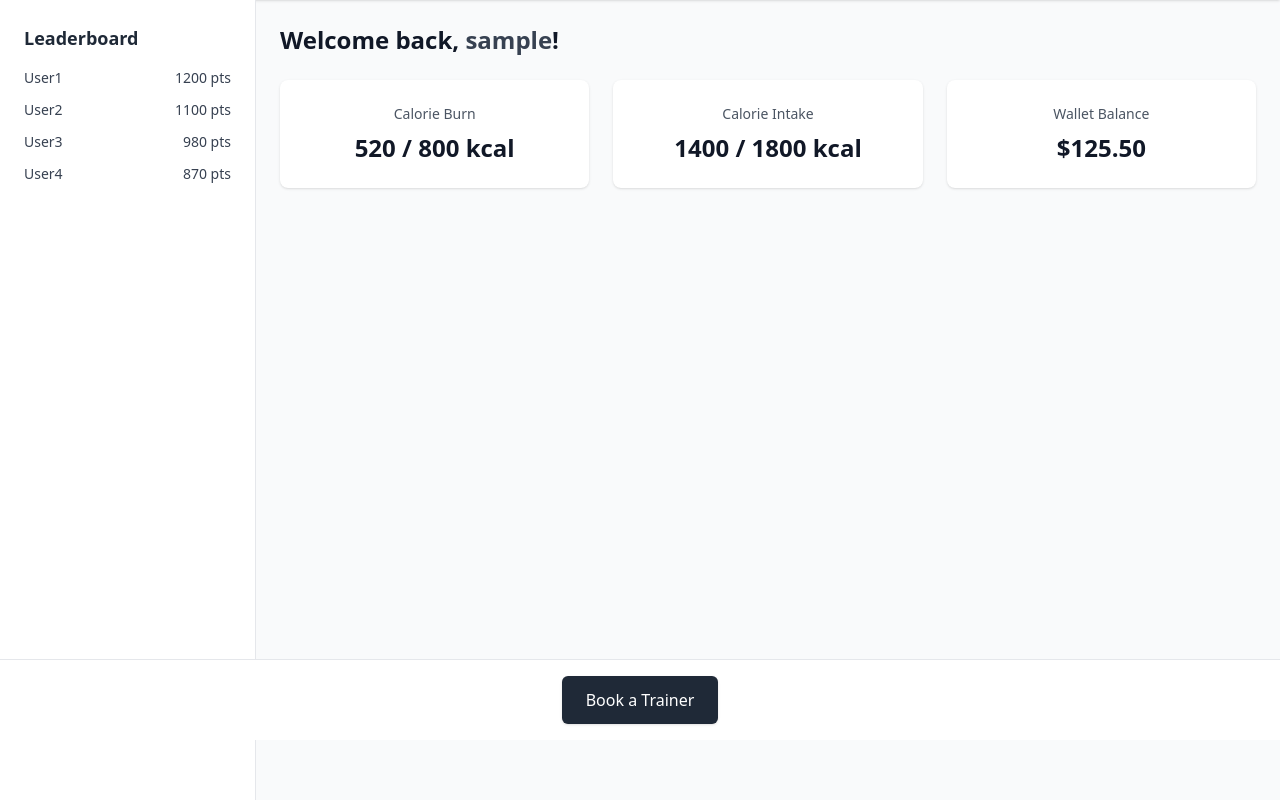
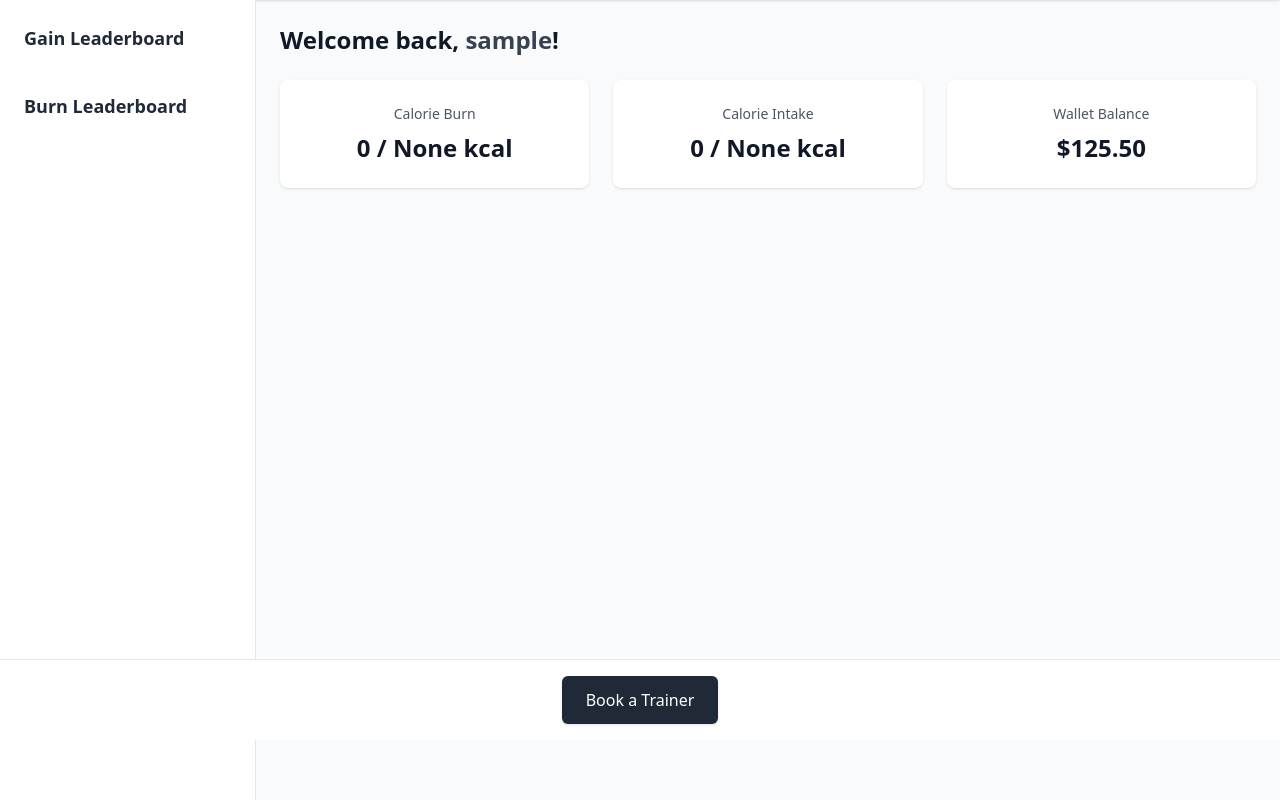
Before and after one commit to su-anon/fit, a Flask app: page / in a window 1280 px wide. Shown: the part 60-860 px from the top of the page. Run offline with Flask 3, Linux system fonts and the light colour scheme; the visitor is signed in with stand-in values (Sample User, id 1); data comes from the database, SQL or seed files in the repository; data that the repository does not hold is empty; some libraries are stand-ins or nearby versions.

Commit message:
Add leaderboard and record addition functionality

```diff
--- a/app.py
+++ b/app.py
@@ -22,14 +22,44 @@
     password_hash = bcrypt.hashpw(password.encode(), bcrypt.gensalt());
     with sqlite3.connect(DB_NAME) as connection:
         connection.execute("insert into user (username, email, fullname, password_hash, role, joining_date) values (?, ?, ?, ?, ?, ?)",
-                           (username, email, fullname, password_hash, role, datetime.datetime.now(),))
+                           (username, email, fullname, password_hash, role, datetime.datetime.now().isoformat(),))
         userid = connection.execute("select user_id from user where user.username=?", (username,)).fetchone()[0]
         cursor = connection.execute("insert into wallet (balance) values (?)", (0,))
         wallet_id = cursor.lastrowid
-        connection.execute("insert into user (wallet_id) values (?)",str(wallet_id))
-        connection.execute("select * from user left join wallet where username=?", (username,)).fetchone()
+        connection.execute("update user set wallet_id=? where user_id=?", (wallet_id, userid))
 
     return userid
+
+def get_leaderboard():
+    with sqlite3.connect(DB_NAME) as connection:
+        gain_leaderboard = connection.execute("""
+                                              select username, sum(food.calorie_gain) as gain
+                                              from
+                                              diet_info
+                                              left join food on food.food_id=diet_info.food_id
+                                              left join member on member.member_id=diet_info.member_id
+                                              left join user on user.user_id=member.user_id
+                                              where date(timestamp)=date('now', 'localtime')
+                                              group by username
+                                              order by gain desc
+                                              limit 10 offset 0
+                                              """).fetchall()
+        burn_leaderboard = connection.execute("""
+                                              select username, sum(exercise.calorie_burn) as burn
+                                              from
+                                              exercise_info
+                                              left join exercise on exercise.exercise_id=exercise_info.exercise_id
+                                              left join member on member.member_id=exercise_info.member_id
+                                              left join user on user.user_id=member.user_id
+                                              where date(timestamp)=date('now', 'localtime')
+                                              group by username
+                                              order by burn desc
+                                              limit 10 offset 0
+                                              """).fetchall()
+        return gain_leaderboard, burn_leaderboard
+
+
+
 
 @app.route("/", methods=["GET"])
 def index():
@@ -46,7 +76,16 @@
     elif role=="TRAINER":
         return render_template("home-trainer.html")
     elif role=="MEMBER":
-        return render_template("home-member.html")
+        with sqlite3.connect(DB_NAME) as connection:
+            connection.row_factory = sqlite3.Row
+            # TODO
+            member_id = session.get("member_id")
+            gain = connection.execute("select sum(food.calorie_gain) as gain from diet_info left join food on food.food_id=diet_info.food_id where date(timestamp)=date('now', 'localtime') and member_id=?", (member_id,)).fetchone()["gain"] or 0
+            burn = connection.execute("select sum(exercise.calorie_burn) as burn from exercise_info left join exercise on exercise.exercise_id=exercise_info.exercise_id where date(timestamp)=date('now', 'localtime') and member_id=?", (member_id,)).fetchone()["burn"] or 0
+            member_details = connection.execute("select take_goal, burn_goal from member where member_id=?", (member_id,)).fetchone()
+            burn_goal, take_goal = member_details["burn_goal"], member_details["take_goal"]
+            gain_leaderboard, burn_leaderboard = get_leaderboard()
+            return render_template("home-member.html", gain=gain, burn=burn, take_goal=take_goal, burn_goal=burn_goal, gain_leaderboard=gain_leaderboard, burn_leaderboard=burn_leaderboard)
 
 @app.route("/register", methods=["GET", "POST"])
 def register():
@@ -68,8 +107,11 @@
         target = request.form.get("target")
         height = request.form.get("height")
         weight = request.form.get("weight")
+        BMR = 10*float(weight) + 6.25*float(height) - 120
+        take_goal = int(BMR*1.55)
+        burn_goal = int(take_goal*0.25)
         with sqlite3.connect(DB_NAME) as connection:
-            connection.execute("insert into member (target, height, weight, user_id) values (?, ?, ?, ?)", (target, height, weight, userid))
+            connection.execute("insert into member (target, height, weight, take_goal, burn_goal, user_id) values (?, ?, ?, ?, ?, ?)", (target, height, weight, take_goal, burn_goal, userid))
         return redirect(url_for("login"))
 
 @app.route("/regtrainer", methods=["GET", "POST"])
@@ -103,7 +145,6 @@
     with sqlite3.connect(DB_NAME) as connection:
         connection.execute("update trainer set verified='verified' where trainer_id=?", (trainer_id,))
         name, = connection.execute("select username from trainer left join user on trainer.user_id=user.user_id where trainer_id=?", (trainer_id,)).fetchone()
-        print(name)
     return f'<div class="bg-green-100 text-green-800 p-4 rounded-lg shadow">✅ Trainer @{name} has been approved.</div>'
 
 @app.route('/reject/<int:trainer_id>', methods=['POST'])
@@ -167,22 +208,29 @@
             return render_template("login.html")
 
     with sqlite3.connect(DB_NAME) as connection:
+        connection.row_factory = sqlite3.Row
         cursor = connection.cursor()
-        foods = [{"id":food[0], "name":food[1], "desc":f"{food[2]} · {food[3]} kcal"} for food in cursor.execute("select * from food").fetchall()]
-        exercises = [{"id":exercise[0], "name":exercise[1], "desc":f"{exercise[2]} sets · {exercise[3]} reps · {exercise[4]} kcal burns"} for exercise in cursor.execute("select * from exercise").fetchall()]
+        foods = [{"id": food["food_id"], "detail": food["food_detail"], "quantity": food["quantity"], "calories": food["calorie_gain"]} for food in connection.execute("select * from food").fetchall()]
+        exercises = [{"id": exercise["exercise_id"], "detail": exercise["exercise_detail"], "sets": exercise["sets"], "reps": exercise["reps"], "calories": exercise["calorie_burn"]} for exercise in connection.execute("select * from exercise").fetchall()]
+
     return render_template("record.html", diets=foods, workouts = exercises)
 
 @app.route("/add-record", methods=["POST"])
 def add_record():
-    if not session.get("username"):
+    if not session.get("username") or not session.get("member_id"):
         response = make_response('', 204)
         response.headers['HX-Redirect'] = url_for("login")
         return response
     record_type = request.form.get("type")
     item = request.form.get("item")
+    with sqlite3.connect(DB_NAME) as connection:
+        member_id = session.get("member_id")
+        if record_type=="diet":
+            connection.execute("insert into diet_info (food_id, member_id, timestamp) values (?, ?, ?)", (item, member_id, datetime.datetime.now().isoformat()))
+        elif record_type=="exercise":
+            connection.execute("insert into exercise_info (exercise_id, member_id, timestamp) values (?, ?, ?)", (item, member_id, datetime.datetime.now().isoformat()))
 
-
-
+    get_leaderboard()
     return '<span class="text-sm text-green-600">Added</span>'
 
 @app.route("/logout")
--- a/schema.py
+++ b/schema.py
@@ -39,6 +39,8 @@
         target text,
         height real,
         weight real,
+        take_goal real,
+        burn_goal real,
         user_id integer,
         foreign key (user_id) references user(user_id)
     )''',
@@ -106,6 +108,7 @@
     '''create table if not exists exercise_info (
         exercise_id integer,
         member_id integer,
+        timestamp text,
         foreign key (exercise_id) references exercise(exercise_id),
         foreign key (member_id) references member(member_id)
     )''',
@@ -113,6 +116,7 @@
         diet_id integer primary key autoincrement,
         food_id integer,
         member_id integer,
+        timestamp text,
         foreign key (food_id) references food(food_id),
         foreign key (member_id) references member(member_id)
     )''',
--- a/templates/home-member.html
+++ b/templates/home-member.html
@@ -24,21 +24,27 @@
     <div class="flex">
       <!-- Sidebar -->
       <aside class="w-64 bg-white border-r border-gray-200 min-h-screen p-6 hidden md:block">
-      <h2 class="text-lg font-semibold text-gray-800 mb-4">Leaderboard</h2>
-      <ul class="space-y-3">
+
+        <h2 class="text-lg font-semibold text-gray-800 mb-4">Gain Leaderboard</h2>
+        <ol class="space-y-3">
+          {% for record in gain_leaderboard %}
           <li class="flex justify-between text-sm text-gray-700">
-          <span>User1</span><span>1200 pts</span>
+            <span>{{ record[0] }}</span><span>{{ record[1] }} pts</span>
           </li>
+          {% endfor %}
+        </ol>
+
+        <br>
+
+        <h2 class="text-lg font-semibold text-gray-800 mb-4">Burn Leaderboard</h2>
+        <ol class="space-y-3">
+          {% for record in burn_leaderboard %}
           <li class="flex justify-between text-sm text-gray-700">
-          <span>User2</span><span>1100 pts</span>
+            <span>{{ record[0] }}</span><span>{{ record[1] }} pts</span>
           </li>
-        <li class="flex justify-between text-sm text-gray-700">
-          <span>User3</span><span>980 pts</span>
-        </li>
-        <li class="flex justify-between text-sm text-gray-700">
-          <span>User4</span><span>870 pts</span>
-        </li>
-      </ul>
+          {% endfor %}
+        </ol>
+
       </aside>
 
       <!-- Main Content -->
@@ -49,11 +55,11 @@
         <div class="grid grid-cols-1 sm:grid-cols-2 lg:grid-cols-3 gap-6">
           <div class="bg-white p-6 rounded-lg shadow text-center">
             <h3 class="text-sm font-medium text-gray-600 mb-2">Calorie Burn</h3>
-          <p class="text-2xl font-semibold text-gray-900">520 / 800 kcal</p>
+            <p class="text-2xl font-semibold text-gray-900">{{burn}} / {{burn_goal}} kcal</p>
           </div>
           <div class="bg-white p-6 rounded-lg shadow text-center">
             <h3 class="text-sm font-medium text-gray-600 mb-2">Calorie Intake</h3>
-          <p class="text-2xl font-semibold text-gray-900">1400 / 1800 kcal</p>
+            <p class="text-2xl font-semibold text-gray-900">{{gain}} / {{take_goal}} kcal</p>
           </div>
           <div class="bg-white p-6 rounded-lg shadow text-center">
             <h3 class="text-sm font-medium text-gray-600 mb-2">Wallet Balance</h3>
@@ -65,9 +71,9 @@
 
     <!-- Sticky Footer Button -->
     <div class="fixed bottom-0 w-full bg-white border-t border-gray-200 p-4 flex justify-center">
-    <button class="bg-gray-800 text-white px-6 py-3 rounded-md shadow hover:bg-gray-700 transition">
+      <a href="#" class="bg-gray-800 text-white px-6 py-3 rounded-md shadow hover:bg-gray-700 transition">
         Book a Trainer
-    </button>
+      </a>
     </div>
   </body>
 </html>
```
Also changed, not shown: templates/record.html (+4 -4 lines). Lines whose indentation alone changed are shown as unchanged.
